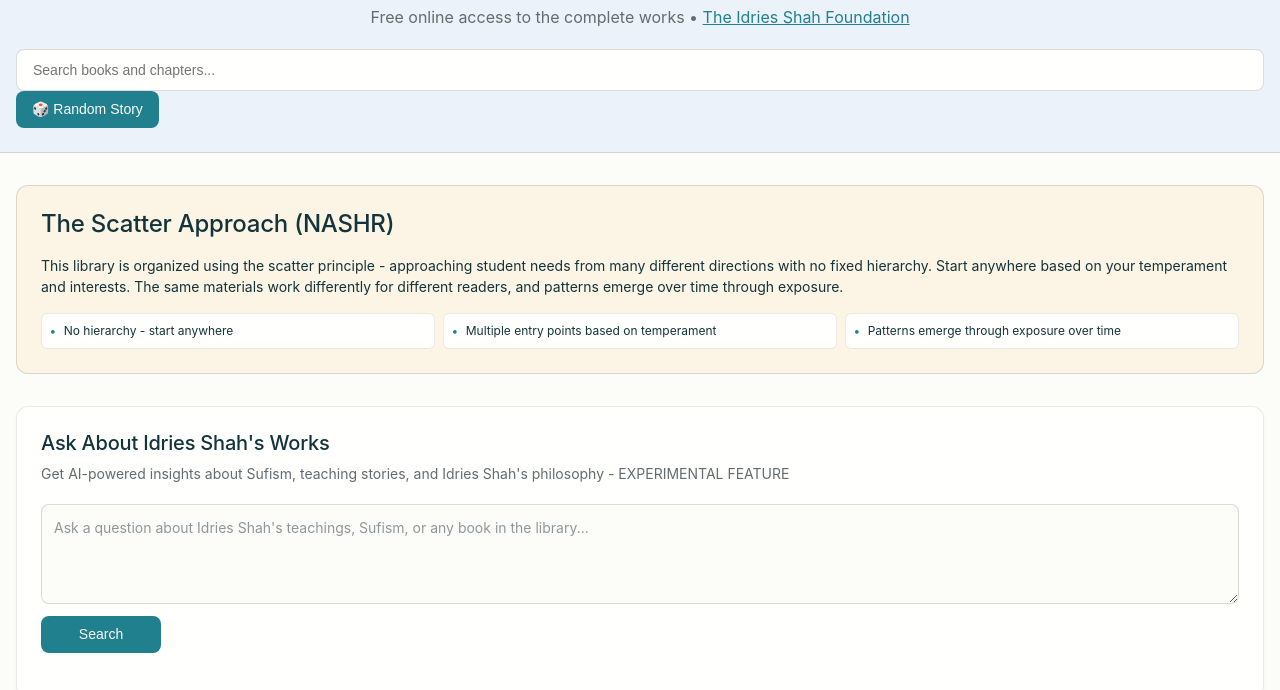
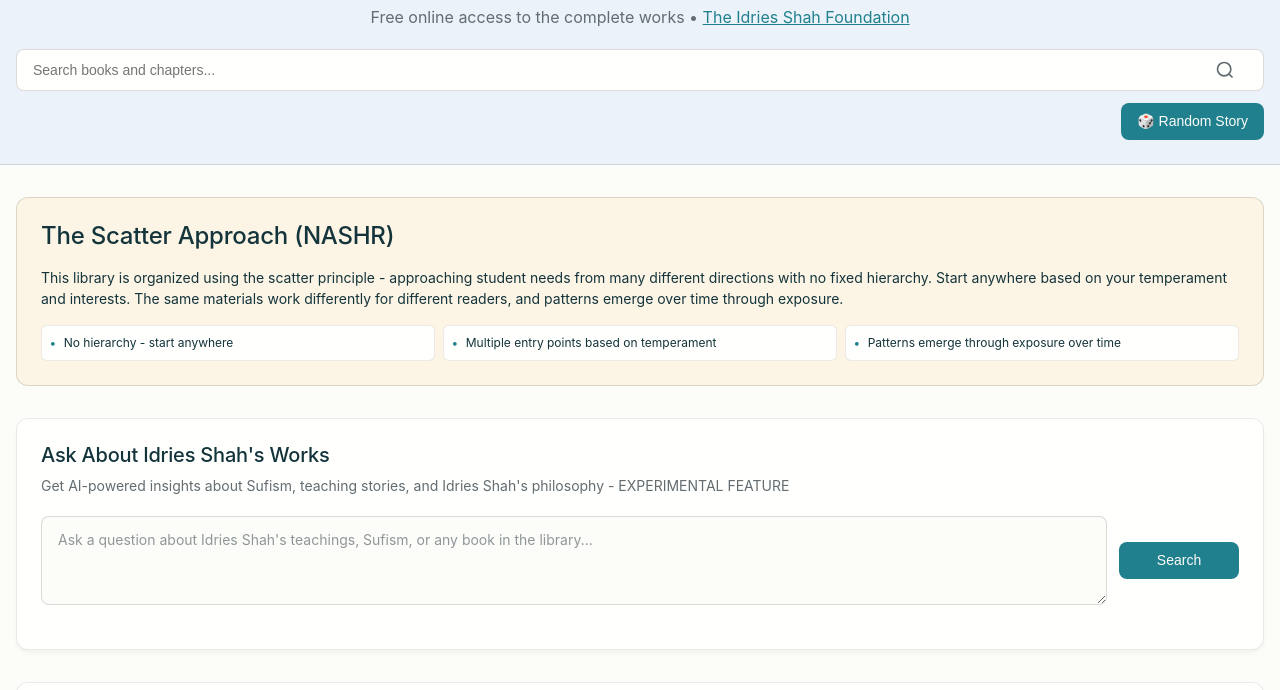
Before and after one commit to Ashosystem/Shah-Library, a plain HTML site: page index.html in a window 1280 px wide. Shown: the part 63-753 px from the top of the page. Drawn offline with Linux system fonts and the light colour scheme; a web font is replaced by a local one.

Commit message:
implemented library search button to avoid hanging search issue on trevors macbook pro

```diff
--- a/index.html
+++ b/index.html
@@ -19,7 +19,21 @@
             <div class="search-container">
                 <input type="text" id="search-input" class="search-input" placeholder="Search books and chapters...">
                 <button class="search-clear" id="search-clear" aria-label="Clear search">×</button>
+                <button class="search-btn" id="search-btn" title="Search ">
+                <svg width="20" height="20" viewBox="0 0 24 24" fill="none" stroke="currentColor" stroke-width="2">
+                  <circle cx="11" cy="11" r="8"></circle>
+                  <path d="m21 21-4.35-4.35"></path>
+                </svg>
+                </button>
             </div>
+
+            <div class="search-results" id="search-results" style="display: none;">
+                <h3>Search Results</h3>
+                <div class="results-container" id="results-container">
+                    <!-- Search results will be populated here -->
+                </div>
+            </div>
+
             <!-- Add this button next to your search input or in the header -->
         <button id="random-story-btn" class="btn btn--primary" >
           🎲 Random Story
@@ -80,12 +94,7 @@
                 </div>
             </section>
 
-            <div class="search-results" id="search-results" style="display: none;">
-                <h3>Search Results</h3>
-                <div class="results-container" id="results-container">
-                    <!-- Search results will be populated here -->
-                </div>
-            </div>
+
         </div>
     </main>
 
--- a/style.css
+++ b/style.css
@@ -824,6 +824,15 @@
   display: block;
 }
 
+/* Random Story Button - align with search bar */
+.header #random-story-btn {
+  display: block;
+  width: fit-content;
+  margin: var(--space-12) 0 0 auto;
+  position: static;
+}
+
+
 /* Main content */
 .main {
   padding: var(--space-32) 0;
@@ -1040,6 +1049,12 @@
 /* Hover effect */
 .book-card:hover .book-thumbnail img {
     transform: scale(1.05);
+}
+
+@media (max-width: 516px) {
+  .header #random-story-btn {
+    margin-right: var(--space-16);
+  }
 }
 
 /* Responsive - Mobile */
@@ -1479,15 +1494,17 @@
 
 .search-input-wrapper {
     display: flex;
-    flex-direction: column;
+    flex-direction: row;  /* Changed from column */
     gap: var(--space-12);
     margin-bottom: var(--space-20);
+    align-items: center;  /* Center vertically */
 }
 
 .search-textarea {
+    flex: 1;  /* Add this - takes remaining space */
     width: 100%;
-    min-height: 100px;
-    padding: var(--space-12);
+    min-height: auto;  /* Change min-height to auto */
+    padding: var(--space-12) var(--space-16);
     font-family: var(--font-family-base);
     font-size: var(--font-size-base);
     line-height: var(--line-height-normal);
@@ -1511,11 +1528,53 @@
     opacity: 0.7;
 }
 
-.search-btn {
-    align-self: flex-start;
-    min-width: 120px;
-    position: relative;
-}
+/*.search-btn {
+    position: absolute;
+    right: var(--space-8);
+    bottom: var(--space-8);
+    min-width: auto;
+    align-self: auto;   Changed from flex-start } */
+
+
+/* Header search button (magnifying glass icon) */
+.header .search-btn {
+  position: absolute;
+  right: 25px;
+  top: 50%;
+  transform: translateY(-50%);
+  background: none;
+  border: none;
+  color: var(--color-text-secondary);
+  cursor: pointer;
+  padding: var(--space-4);
+  border-radius: var(--radius-sm);
+  display: flex;
+  align-items: center;
+  justify-content: center;
+}
+
+.header .search-btn:hover {
+  background: var(--color-secondary);
+  color: var(--color-text);
+}
+
+/* Perplexity query search button - reset absolute positioning */
+.perplexity-search-section .search-btn {
+  position: relative;
+  right: auto;
+  top: auto;
+  transform: none;
+  align-self: auto;
+  min-width: 120px;
+  white-space: nowrap;
+  flex-shrink: 0;
+}
+
+.search-btn:hover {
+  background: var(--color-secondary);
+  color: var(--color-text);
+}
+
 
 .btn-loader {
     display: inline-flex;
@@ -1668,6 +1727,10 @@
         padding: var(--space-16);
     }
 
+    .search-input-wrapper {
+        flex-direction: column;
+    }
+
     .search-title {
         font-size: var(--font-size-xl);
     }
@@ -1676,7 +1739,7 @@
         min-height: 80px;
     }
 
-    .search-btn {
+  /*  .search-btn {
         width: 100%;
     }
 
```
Also changed, not shown: app.js.
